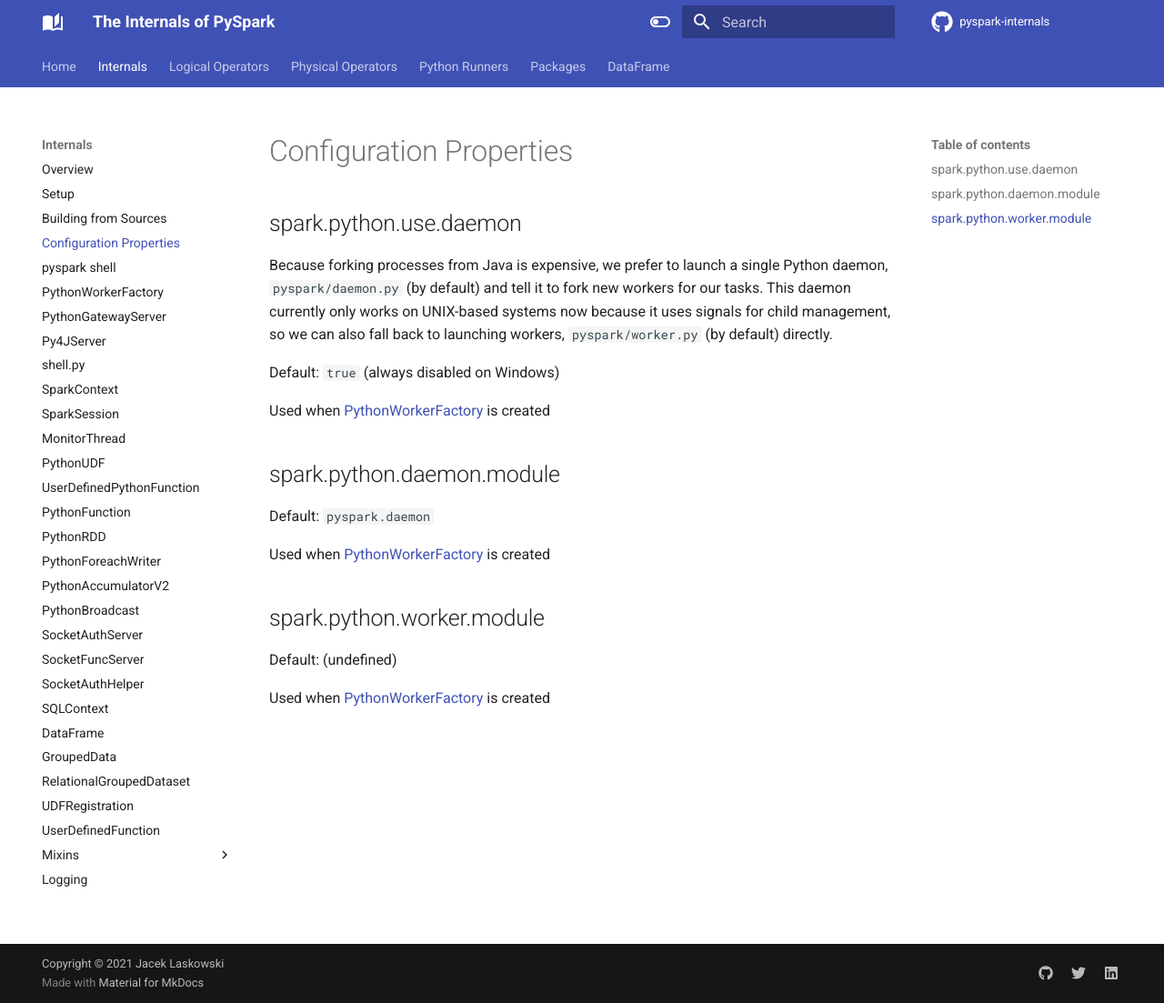
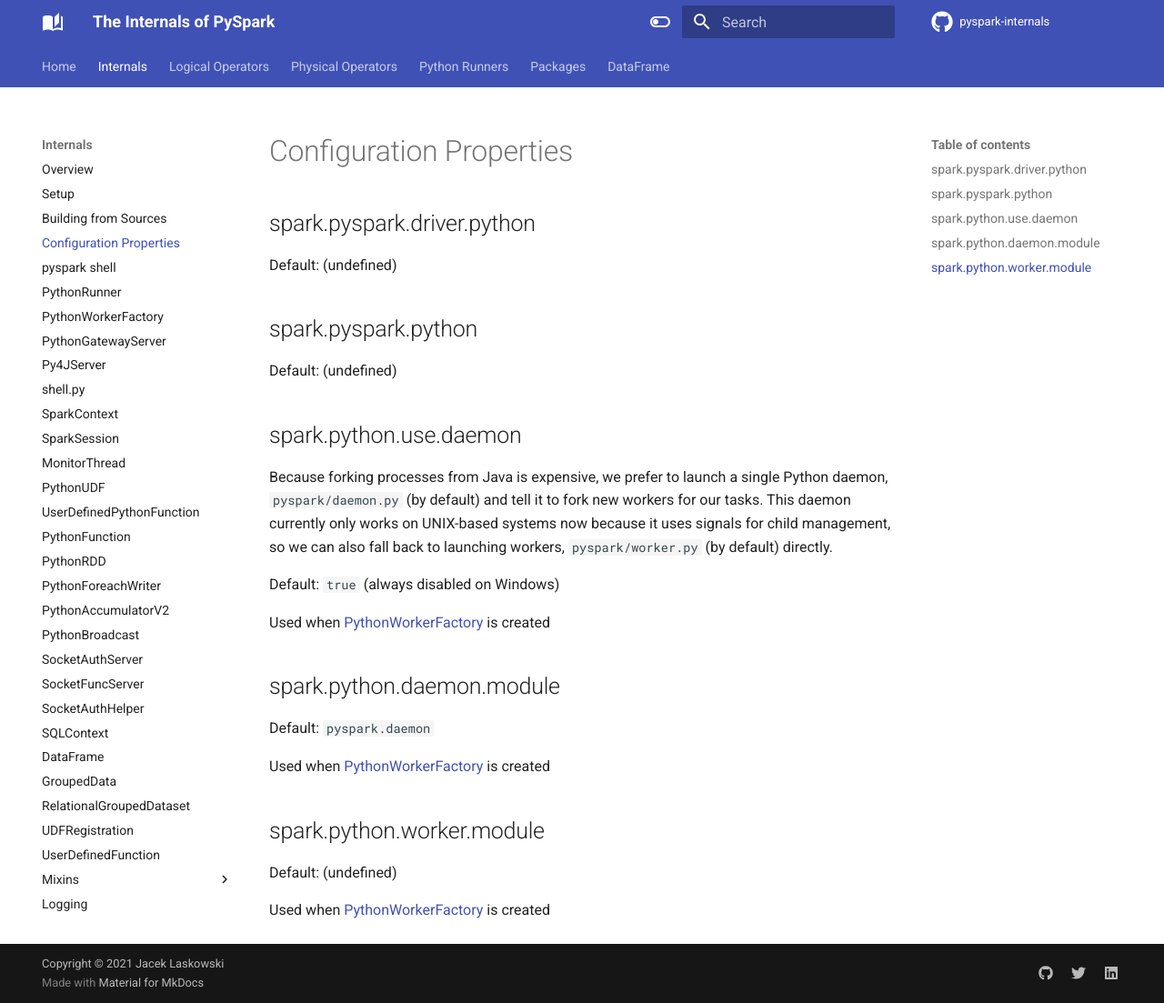
Before and after one commit to japila-books/pyspark-internals, an MkDocs documentation site: the page built from docs/configuration-properties.md, in a window 1280 px wide and 1103 px high. Shown: the whole window at 91% size. Built offline with MkDocs 1.6.1 and Material for MkDocs 9.7.7, drawn with Linux system fonts in a browser that asks for light colours; comment, search, counter and statistics services are not loaded.

Commit message:
PythonRunner

```diff
--- a/docs/configuration-properties.md
+++ b/docs/configuration-properties.md
@@ -1,4 +1,12 @@
 # Configuration Properties
+
+## <span id="spark.pyspark.driver.python"><span id="PYSPARK_DRIVER_PYTHON"> spark.pyspark.driver.python
+
+Default: (undefined)
+
+## <span id="spark.pyspark.python"><span id="PYSPARK_PYTHON"> spark.pyspark.python
+
+Default: (undefined)
 
 ## <span id="spark.python.use.daemon"><span id="PYTHON_USE_DAEMON"> spark.python.use.daemon
 
--- a/mkdocs.yml
+++ b/mkdocs.yml
@@ -100,6 +100,7 @@
     - Building from Sources: building-from-sources.md
     - Configuration Properties: configuration-properties.md
     - pyspark shell: pyspark.md
+    - PythonRunner: PythonRunner.md
     - PythonWorkerFactory: PythonWorkerFactory.md
     - PythonGatewayServer: PythonGatewayServer.md
     - Py4JServer: Py4JServer.md
```
Also changed, not shown: docs/Py4JServer.md (+2 -0 lines), docs/PythonRunner.md (added, +45 -0 lines).
